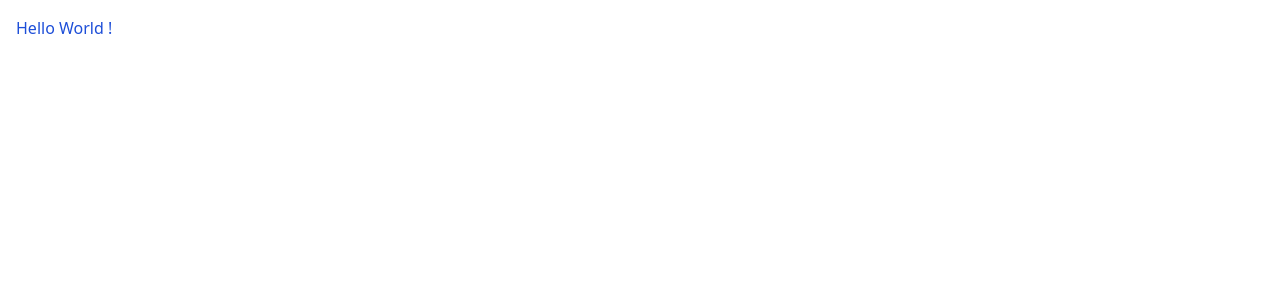
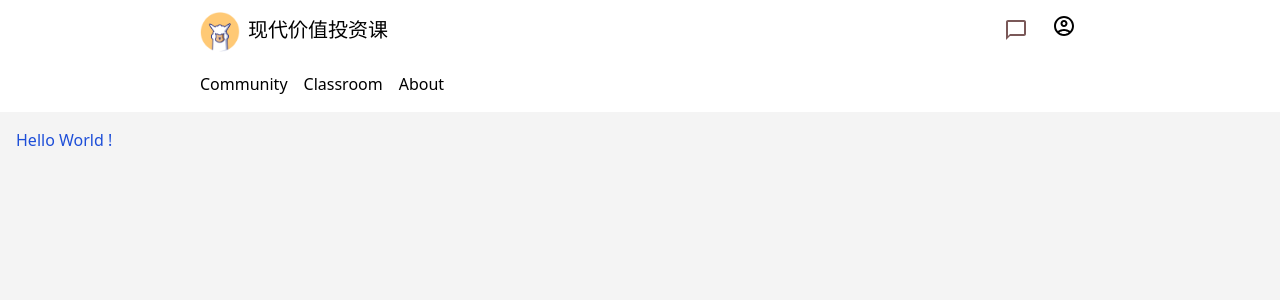
Before and after one commit to yyhao0422/alpaca_frontend, a React (Vite) app: page / in a window 1280 px wide. Shown: the top 300 px of the page. Built offline with nearby package versions, Linux system fonts and the light colour scheme.

Commit message:
LPP-5  Navigation bar

```diff
--- a/package.json
+++ b/package.json
@@ -31,6 +31,7 @@
     "eslint-plugin-react": "^7.33.2",
     "eslint-plugin-react-hooks": "^4.6.0",
     "eslint-plugin-react-refresh": "^0.4.5",
+    "react-router-dom": "^6.22.0",
     "tailwindcss": "^3.4.1",
     "vite": "^5.0.8"
   }
--- a/src/App.jsx
+++ b/src/App.jsx
@@ -1,5 +1,14 @@
+import DesktopWrapper from "./components/Wrapper/DesktopWrapper";
+import TopNavigationBar from "./components/Navigation Bar/topNavigationBar";
+
 function App() {
-  return <h1 className="text-blue-700 m-4">Hello World !</h1>;
+  return (
+    <>
+      <DesktopWrapper />
+      <TopNavigationBar />
+      <h1 className="text-blue-700 m-4">Hello World !</h1>
+    </>
+  );
 }
 
 export default App;
--- /dev/null
+++ b/src/components/Navigation Bar/TopNavigationBar.jsx
@@ -0,0 +1,34 @@
+import ChatBubbleOutlineOutlinedIcon from "@mui/icons-material/ChatBubbleOutlineOutlined";
+import AccountCircleOutlinedIcon from "@mui/icons-material/AccountCircleOutlined";
+import { Link } from "react-router-dom";
+
+import alpacaLogo from "../../assets/alpacaLogo.png";
+
+function TopNavigationBar() {
+  return (
+    <div className="w-screen position sticky bg-white  ">
+      <div className="flex justify-between mx-48 pt-3">
+        <div className="flex justify-center">
+          <img className="w-10 mx-2" src={alpacaLogo} alt="alpaca logo" />
+          <h1 className="center text-xl leading-9">现代价值投资课</h1>
+        </div>
+        <div className="flex justify-center">
+          <i className="mx-3 cursor-pointer translate-y-1">
+            <ChatBubbleOutlineOutlinedIcon sx={{ color: " #7A5858" }} />
+          </i>
+          <i className="mx-3">
+            <AccountCircleOutlinedIcon />
+          </i>
+        </div>
+      </div>
+      {/* Navigation Page */}
+      <div className="flex mx-48 pt-3 ">
+        <a className="m-2 mb-4">Community</a>
+        <a className="m-2 mb-4">Classroom</a>
+        <a className="m-2 mb-4">About</a>
+      </div>
+    </div>
+  );
+}
+
+export default TopNavigationBar;
--- /dev/null
+++ b/src/components/Wrapper/DesktopWrapper.jsx
@@ -0,0 +1,11 @@
+// Give a background color
+
+function DesktopWrapper() {
+  return (
+    <>
+      <div className="w-screen h-screen postion fixed bg-[#F4F4F4] -z-40"></div>
+    </>
+  );
+}
+
+export default DesktopWrapper;
--- a/src/output.css
+++ b/src/output.css
@@ -544,11 +544,176 @@ video {
   --tw-backdrop-sepia:  ;
 }
 
+.fixed {
+  position: fixed;
+}
+
+.sticky {
+  position: sticky;
+}
+
+.-z-40 {
+  z-index: -40;
+}
+
 .m-4 {
   margin: 1rem;
+}
+
+.m-1 {
+  margin: 0.25rem;
+}
+
+.m-3 {
+  margin: 0.75rem;
+}
+
+.m-2 {
+  margin: 0.5rem;
+}
+
+.mx-32 {
+  margin-left: 8rem;
+  margin-right: 8rem;
+}
+
+.mx-48 {
+  margin-left: 12rem;
+  margin-right: 12rem;
+}
+
+.mx-1 {
+  margin-left: 0.25rem;
+  margin-right: 0.25rem;
+}
+
+.mx-3 {
+  margin-left: 0.75rem;
+  margin-right: 0.75rem;
+}
+
+.mx-2 {
+  margin-left: 0.5rem;
+  margin-right: 0.5rem;
+}
+
+.my-2 {
+  margin-top: 0.5rem;
+  margin-bottom: 0.5rem;
+}
+
+.mt-3 {
+  margin-top: 0.75rem;
+}
+
+.mt-1 {
+  margin-top: 0.25rem;
+}
+
+.mb-2 {
+  margin-bottom: 0.5rem;
+}
+
+.mb-4 {
+  margin-bottom: 1rem;
+}
+
+.mb-3 {
+  margin-bottom: 0.75rem;
+}
+
+.flex {
+  display: flex;
+}
+
+.h-screen {
+  height: 100vh;
+}
+
+.w-10 {
+  width: 2.5rem;
+}
+
+.w-screen {
+  width: 100vw;
+}
+
+.translate-y-2 {
+  --tw-translate-y: 0.5rem;
+  transform: translate(var(--tw-translate-x), var(--tw-translate-y)) rotate(var(--tw-rotate)) skewX(var(--tw-skew-x)) skewY(var(--tw-skew-y)) scaleX(var(--tw-scale-x)) scaleY(var(--tw-scale-y));
+}
+
+.translate-y-1 {
+  --tw-translate-y: 0.25rem;
+  transform: translate(var(--tw-translate-x), var(--tw-translate-y)) rotate(var(--tw-rotate)) skewX(var(--tw-skew-x)) skewY(var(--tw-skew-y)) scaleX(var(--tw-scale-x)) scaleY(var(--tw-scale-y));
+}
+
+.cursor-pointer {
+  cursor: pointer;
+}
+
+.justify-center {
+  justify-content: center;
+}
+
+.justify-between {
+  justify-content: space-between;
+}
+
+.justify-around {
+  justify-content: space-around;
+}
+
+.bg-\[\#F4F4F4\] {
+  --tw-bg-opacity: 1;
+  background-color: rgb(244 244 244 / var(--tw-bg-opacity));
+}
+
+.bg-white {
+  --tw-bg-opacity: 1;
+  background-color: rgb(255 255 255 / var(--tw-bg-opacity));
+}
+
+.bg-black {
+  --tw-bg-opacity: 1;
+  background-color: rgb(0 0 0 / var(--tw-bg-opacity));
+}
+
+.p-3 {
+  padding: 0.75rem;
+}
+
+.pt-3 {
+  padding-top: 0.75rem;
+}
+
+.text-xl {
+  font-size: 1.25rem;
+  line-height: 1.75rem;
+}
+
+.text-2xl {
+  font-size: 1.5rem;
+  line-height: 2rem;
+}
+
+.leading-6 {
+  line-height: 1.5rem;
+}
+
+.leading-9 {
+  line-height: 2.25rem;
 }
 
 .text-blue-700 {
   --tw-text-opacity: 1;
   color: rgb(29 78 216 / var(--tw-text-opacity));
 }
+
+.underline {
+  text-decoration-line: underline;
+}
+
+.underline-offset-4 {
+  text-underline-offset: 4px;
+}
```
Also changed, not shown: src/assets/alpacaLogo.png (added), 1 other file (tests, documents, lock files or other folders).
